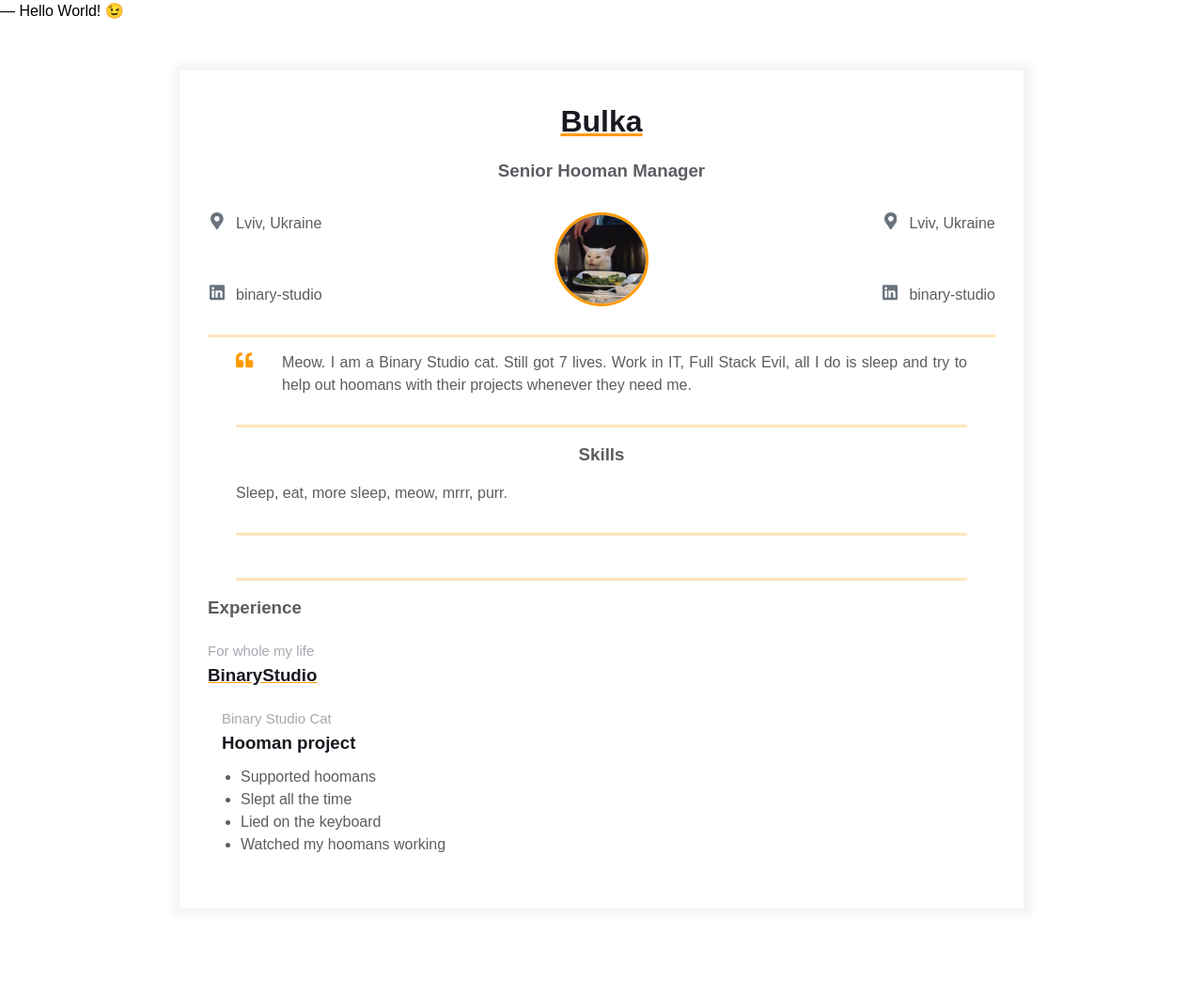
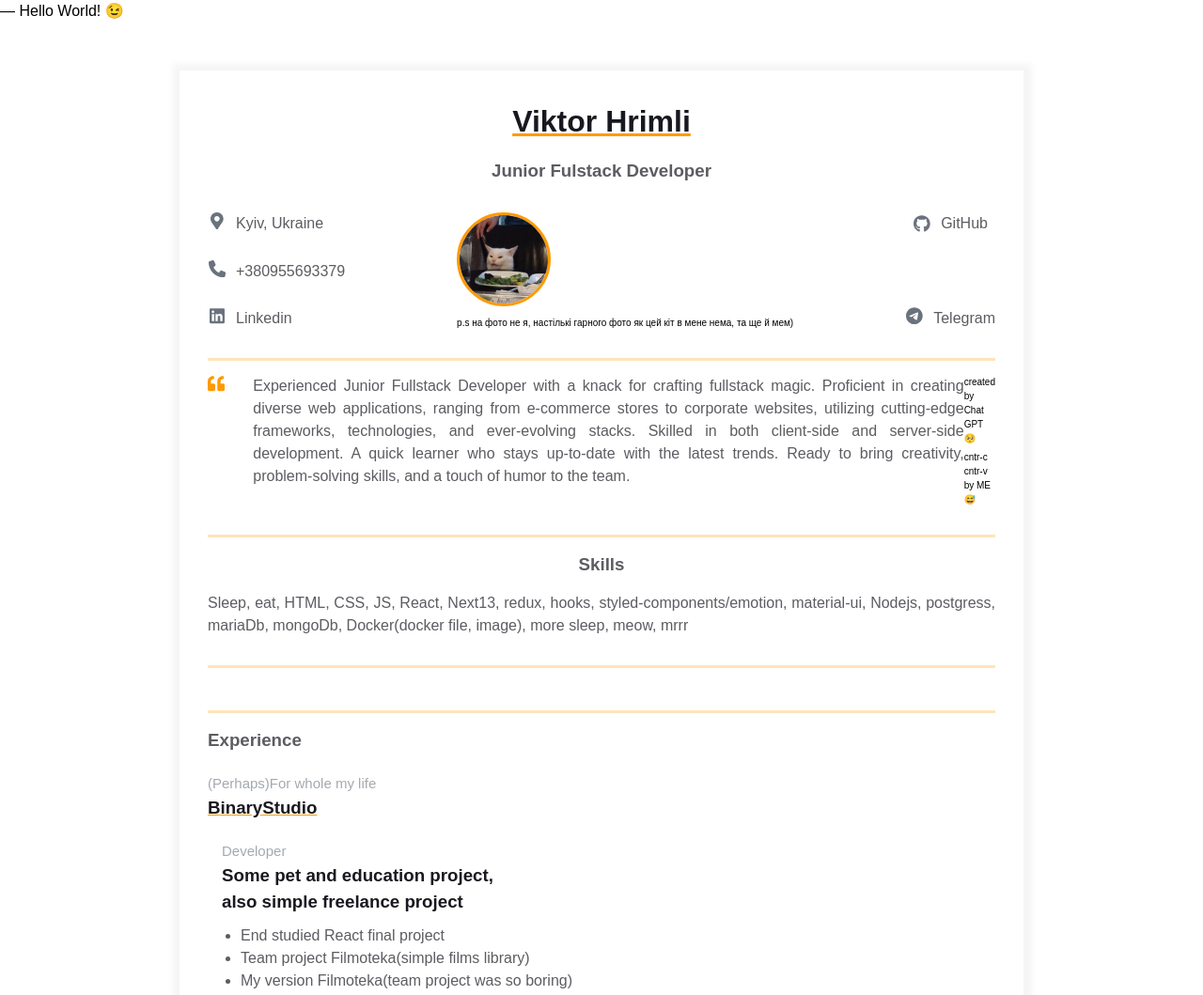
Before and after one commit to ViktorHrimli/homepage, a plain HTML site: page index.html in a window 1280 px wide. Shown: the top 1059 px of the page at 94% size. Before the commit the page ends 1017 px from the top, so only its background shows below. Drawn offline with Linux system fonts and the light colour scheme.

Commit message:
Fill intro, skills, contact, experiense, and to add style, joke, smiles, maybe some bags)

```diff
--- a/index.html
+++ b/index.html
@@ -12,12 +12,12 @@
       <div class="resume">
         <div class="container">
           <div class="resume__block">
-            <h1 class="contact-info__header">Bulka</h1>
-            <h3 class="contact-info__sub-header">Senior Hooman Manager</h3>
+            <h1 class="contact-info__header">Viktor Hrimli</h1>
+            <h3 class="contact-info__sub-header">Junior Fulstack Developer</h3>
 
             <div class="contact_info_container fh">
               <div class="contact-info__block">
-                <a href="" rel="author" class="contact-info__item">
+                <div rel="author" class="contact-info__item">
                   <div class="contact-info__item-icon-wrapper">
                     <svg
                       class="contact-info__item-icon"
@@ -29,10 +29,17 @@
                       ></path>
                     </svg>
                   </div>
-                  <span>Lviv, Ukraine</span>
-                </a>
+                  <span>Kyiv, Ukraine</span>
+                </div>
+                <div rel="author" class="contact-info__item">
+                  <div class="contact-info__item-icon-wrapper">
+                    <svg class="contact-info__item-icon" xmlns="http://www.w3.org/2000/svg" height="1em" viewBox="0 0 512 512" style="fill: grey;">
+                      <path d="M164.9 24.6c-7.7-18.6-28-28.5-47.4-23.2l-88 24C12.1 30.2 0 46 0 64C0 311.4 200.6 512 448 512c18 0 33.8-12.1 38.6-29.5l24-88c5.3-19.4-4.6-39.7-23.2-47.4l-96-40c-16.3-6.8-35.2-2.1-46.3 11.6L304.7 368C234.3 334.7 177.3 277.7 144 207.3L193.3 167c13.7-11.2 18.4-30 11.6-46.3l-40-96z"/></svg>
+                  </div>
+                  <span>+380955693379</span>
+                </div>
                 <a
-                  href="https://ua.linkedin.com/company/binary-studio_241166"
+                  href="https://www.linkedin.com/in/viktorhrimli/"
                   rel="author"
                   class="contact-info__item"
                 >
@@ -47,7 +54,7 @@
                       ></path>
                     </svg>
                   </div>
-                  <span>binary-studio</span>
+                  <span>Linkedin</span>
                 </a>
               </div>
 
@@ -57,47 +64,35 @@
                   alt="Avatar"
                   src="assets/if_you_read_this_text_A_meteorite_is_falling_onto_moscow..jpg"
                 />
+
+                <span  style="font-size: x-small; margin-top: 10px;">p.s на фото не я, настількі гарного фото як цей кіт в мене нема, та ще й мем)</span>
               </div>
 
               <div class="contact-info__block">
-                <a href="" rel="author" class="contact-info__item">
+                <a href="https://github.com/ViktorHrimli" rel="author" class="contact-info__item" style="display: flex; justify-content: center; align-items: center;">
                   <div class="contact-info__item-icon-wrapper">
-                    <svg
-                      class="contact-info__item-icon"
-                      xmlns="http://www.w3.org/2000/svg"
-                      viewBox="0 0 384 512"
-                    >
-                      <path
-                        d="M172.268 501.67C26.97 291.031 0 269.413 0 192 0 85.961 85.961 0 192 0s192 85.961 192 192c0 77.413-26.97 99.031-172.268 309.67-9.535 13.774-29.93 13.773-39.464 0zM192 272c44.183 0 80-35.817 80-80s-35.817-80-80-80-80 35.817-80 80 35.817 80 80 80z"
-                      ></path>
-                    </svg>
+                    <svg class="contact-info__item-icon" xmlns="http://www.w3.org/2000/svg" height="1em" viewBox="0 0 496 512">]<path d="M165.9 397.4c0 2-2.3 3.6-5.2 3.6-3.3.3-5.6-1.3-5.6-3.6 0-2 2.3-3.6 5.2-3.6 3-.3 5.6 1.3 5.6 3.6zm-31.1-4.5c-.7 2 1.3 4.3 4.3 4.9 2.6 1 5.6 0 6.2-2s-1.3-4.3-4.3-5.2c-2.6-.7-5.5.3-6.2 2.3zm44.2-1.7c-2.9.7-4.9 2.6-4.6 4.9.3 2 2.9 3.3 5.9 2.6 2.9-.7 4.9-2.6 4.6-4.6-.3-1.9-3-3.2-5.9-2.9zM244.8 8C106.1 8 0 113.3 0 252c0 110.9 69.8 205.8 169.5 239.2 12.8 2.3 17.3-5.6 17.3-12.1 0-6.2-.3-40.4-.3-61.4 0 0-70 15-84.7-29.8 0 0-11.4-29.1-27.8-36.6 0 0-22.9-15.7 1.6-15.4 0 0 24.9 2 38.6 25.8 21.9 38.6 58.6 27.5 72.9 20.9 2.3-16 8.8-27.1 16-33.7-55.9-6.2-112.3-14.3-112.3-110.5 0-27.5 7.6-41.3 23.6-58.9-2.6-6.5-11.1-33.3 2.6-67.9 20.9-6.5 69 27 69 27 20-5.6 41.5-8.5 62.8-8.5s42.8 2.9 62.8 8.5c0 0 48.1-33.6 69-27 13.7 34.7 5.2 61.4 2.6 67.9 16 17.7 25.8 31.5 25.8 58.9 0 96.5-58.9 104.2-114.8 110.5 9.2 7.9 17 22.9 17 46.4 0 33.7-.3 75.4-.3 83.6 0 6.5 4.6 14.4 17.3 12.1C428.2 457.8 496 362.9 496 252 496 113.3 383.5 8 244.8 8zM97.2 352.9c-1.3 1-1 3.3.7 5.2 1.6 1.6 3.9 2.3 5.2 1 1.3-1 1-3.3-.7-5.2-1.6-1.6-3.9-2.3-5.2-1zm-10.8-8.1c-.7 1.3.3 2.9 2.3 3.9 1.6 1 3.6.7 4.3-.7.7-1.3-.3-2.9-2.3-3.9-2-.6-3.6-.3-4.3.7zm32.4 35.6c-1.6 1.3-1 4.3 1.3 6.2 2.3 2.3 5.2 2.6 6.5 1 1.3-1.3.7-4.3-1.3-6.2-2.2-2.3-5.2-2.6-6.5-1zm-11.4-14.7c-1.6 1-1.6 3.6 0 5.9 1.6 2.3 4.3 3.3 5.6 2.3 1.6-1.3 1.6-3.9 0-6.2-1.4-2.3-4-3.3-5.6-2z"/></svg>
                   </div>
-                  <span>Lviv, Ukraine</span>
+                  <span>GitHub</span>
                 </a>
                 <a
-                  href="https://ua.linkedin.com/company/binary-studio_241166"
+                  href="https://t.me/viktor_hrimli"
                   rel="author"
                   class="contact-info__item"
                 >
                   <div class="contact-info__item-icon-wrapper">
-                    <svg
-                      class="contact-info__item-icon"
-                      xmlns="http://www.w3.org/2000/svg"
-                      viewBox="0 0 448 512"
-                    >
-                      <path
-                        d="M416 32H31.9C14.3 32 0 46.5 0 64.3v383.4C0 465.5 14.3 480 31.9 480H416c17.6 0 32-14.5 32-32.3V64.3c0-17.8-14.4-32.3-32-32.3zM135.4 416H69V202.2h66.5V416zm-33.2-243c-21.3 0-38.5-17.3-38.5-38.5S80.9 96 102.2 96c21.2 0 38.5 17.3 38.5 38.5 0 21.3-17.2 38.5-38.5 38.5zm282.1 243h-66.4V312c0-24.8-.5-56.7-34.5-56.7-34.6 0-39.9 27-39.9 54.9V416h-66.4V202.2h63.7v29.2h.9c8.9-16.8 30.6-34.5 62.9-34.5 67.2 0 79.7 44.3 79.7 101.9V416z"
-                      ></path>
-                    </svg>
+                    <svg class="contact-info__item-icon" xmlns="http://www.w3.org/2000/svg" height="1em" viewBox="0 0 496 512">
+                      <path d="M248,8C111.033,8,0,119.033,0,256S111.033,504,248,504,496,392.967,496,256,384.967,8,248,8ZM362.952,176.66c-3.732,39.215-19.881,134.378-28.1,178.3-3.476,18.584-10.322,24.816-16.948,25.425-14.4,1.326-25.338-9.517-39.287-18.661-21.827-14.308-34.158-23.215-55.346-37.177-24.485-16.135-8.612-25,5.342-39.5,3.652-3.793,67.107-61.51,68.335-66.746.153-.655.3-3.1-1.154-4.384s-3.59-.849-5.135-.5q-3.283.746-104.608,69.142-14.845,10.194-26.894,9.934c-8.855-.191-25.888-5.006-38.551-9.123-15.531-5.048-27.875-7.717-26.8-16.291q.84-6.7,18.45-13.7,108.446-47.248,144.628-62.3c68.872-28.647,83.183-33.623,92.511-33.789,2.052-.034,6.639.474,9.61,2.885a10.452,10.452,0,0,1,3.53,6.716A43.765,43.765,0,0,1,362.952,176.66Z"/></svg>
                   </div>
-                  <span>binary-studio</span>
+                  <span>Telegram</span>
                 </a>
               </div>
             </div>
           </div>
-          <div class="container">
+
             <div class="resume__block">
               <div class="intro">
+                <div style="display: flex;">
                 <div class="intro__icon-wrapper">
                   <svg
                     class="intro__icon"
@@ -109,25 +104,30 @@
                     ></path>
                   </svg>
                 </div>
+
                 <p class="intro_text">
-                  Meow. I am a Binary Studio cat. Still got 7 lives. Work in IT,
-                  Full Stack Evil, all I do is sleep and try to help out hoomans
-                  with their projects whenever they need me.
+                  Experienced Junior Fullstack Developer with a knack for crafting fullstack magic.
+                  Proficient in creating diverse web applications, ranging from e-commerce stores to corporate websites, utilizing cutting-edge frameworks, technologies, and ever-evolving stacks. Skilled in both client-side and server-side development.
+                  A quick learner who stays up-to-date with the latest trends.
+                  Ready to bring creativity, problem-solving skills, and a touch of humor to the team.
                 </p>
               </div>
-            </div>
+                <div style="display: flex; flex-direction: column; gap: 5px; font-size: x-small;">
+                  <span>created by Chat GPT  &#x1F97A</span>
+                  <span>cntr-c cntr-v by ME &#x1F605</span>
+                </div>
+              </div>
           </div>
-          <div class="container">
+
             <div class="resume__block">
               <div class="skills">
                 <h3 class="skills__header">Skills</h3>
                 <p class="skills__text">
-                  Sleep, eat, more sleep, meow, mrrr, purr.
+                  Sleep, eat, HTML, CSS, JS, React, Next13, redux, hooks, styled-components/emotion, material-ui, Nodejs, postgress, mariaDb, mongoDb, Docker(docker file, image), more sleep, meow, mrrr
                 </p>
               </div>
             </div>
-          </div>
-          <div class="container">
+
             <div class="resume__block">
               <div class="main-info fh">
                 <div class="experiences"></div>
@@ -135,28 +135,29 @@
                 <div class="additional-info fv"></div>
               </div>
             </div>
-          </div>
+
 
           <h3 class="experiences__header">Experience</h3>
 
           <div class="experiences__company">
             <div class="experiences__company-header">
-              <span class="experiences__company-header-durability">For whole my life</span>
+              <span class="experiences__company-header-durability">(Perhaps)For whole my life</span>
               <h3 class="experiences__company-header-name">BinaryStudio</h3>
             </div>
 
             <div class="experiences__company-project">
-              <span class="experiences__company-project-role">Binary Studio Cat</span>
-              <h3 class="experiences__company-project-name">Hooman project</h3>
+              <span class="experiences__company-project-role">Developer</span>
+              <h3 class="experiences__company-project-name">Some pet and education project, <br> also simple freelance project</h3>
               <ul class="experiences__company-project-responsibilities">
-                  <li>Supported hoomans</li>
-                  <li>Slept all the time</li>
-                  <li>Lied on the keyboard</li>
-                  <li>Watched my hoomans working</li>
+                  <li>End studied React final project</li>
+                  <li>Team project Filmoteka(simple films library)</li>
+                  <li>My version Filmoteka(team project was so boring)</li>
+                  <li>End education final team project Find your pet</li>
+                  <li>some tests task, some backend project, etc</li>
               </ul>
             </div>
           </div>
-        </div>
+
       </div>
     </main>
   </body>
```
